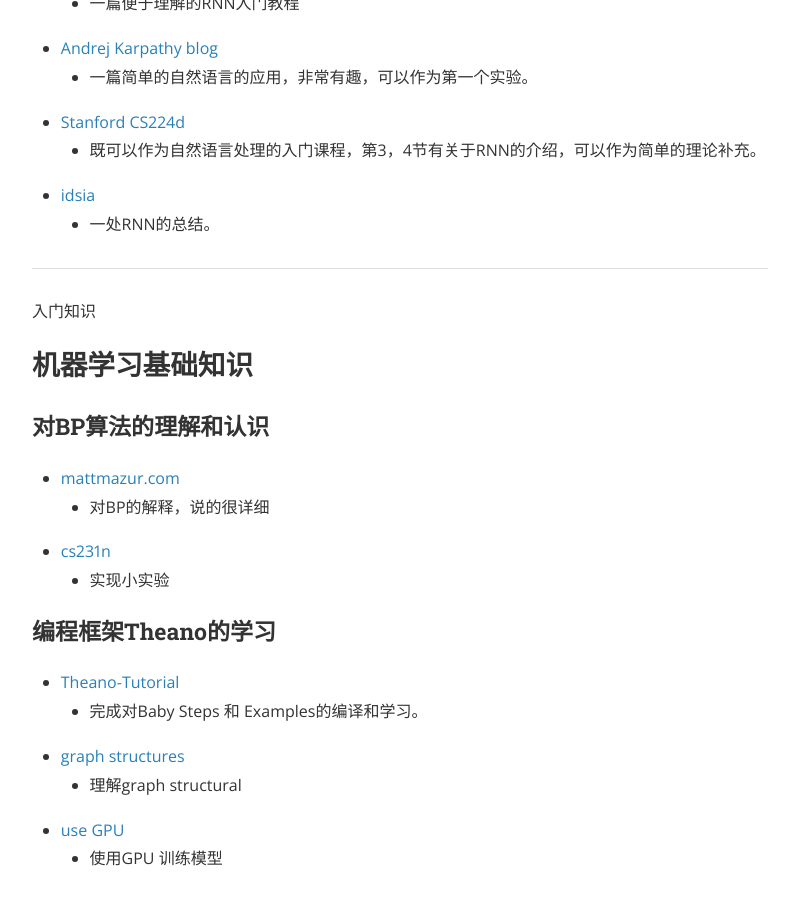
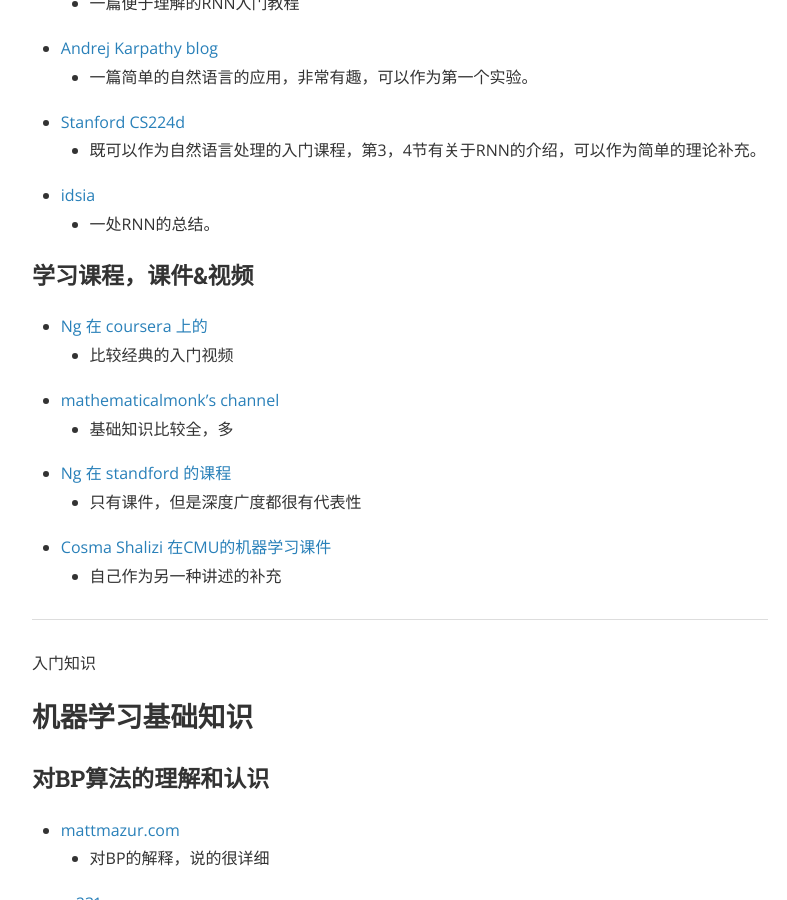
Before and after one commit to NicholasYuan/nicholasyuan.github.com, a Jekyll site: the page built from _posts/2016-10-07-Intro-to-DeepLearning.markdown, in a window 1280 px wide and 900 px high, scrolled down 1005 px. Shown: the whole window, without its empty margins (240-1027 px from the left). Built offline with Jekyll 4.4.1, drawn with Linux system fonts in a browser that asks for light colours; nearby versions of some CDN libraries; comment, search, counter and statistics services are not loaded; a style sheet for code colours, icons or effects is not loaded.

Commit message:
update coursera

```diff
--- a/_posts/2016-10-07-Intro-to-DeepLearning.markdown
+++ b/_posts/2016-10-07-Intro-to-DeepLearning.markdown
@@ -35,8 +35,20 @@
 - [idsia](http://people.idsia.ch/~juergen/rnn.html)
     + 一处RNN的总结。
 
+### 学习课程，课件&视频
+
+- [Ng 在 coursera 上的](https://www.coursera.org/learn/machine-learning/supplement/66jBd/how-to-use-discussion-forums)
+    + 比较经典的入门视频
+- [mathematicalmonk's channel](https://www.youtube.com/playlist?list=PLD0F06AA0D2E8FFBA)
+    + 基础知识比较全，多
+- [Ng 在 standford 的课程](http://cs229.stanford.edu/materials.html)
+    + 只有课件，但是深度广度都很有代表性
+- [Cosma Shalizi 在CMU的机器学习课件](http://www.stat.cmu.edu/~cshalizi/uADA/16/)
+    + 自己作为另一种讲述的补充
+
 ---
 入门知识
+
 ## 机器学习基础知识
 
 ### 对BP算法的理解和认识
```
